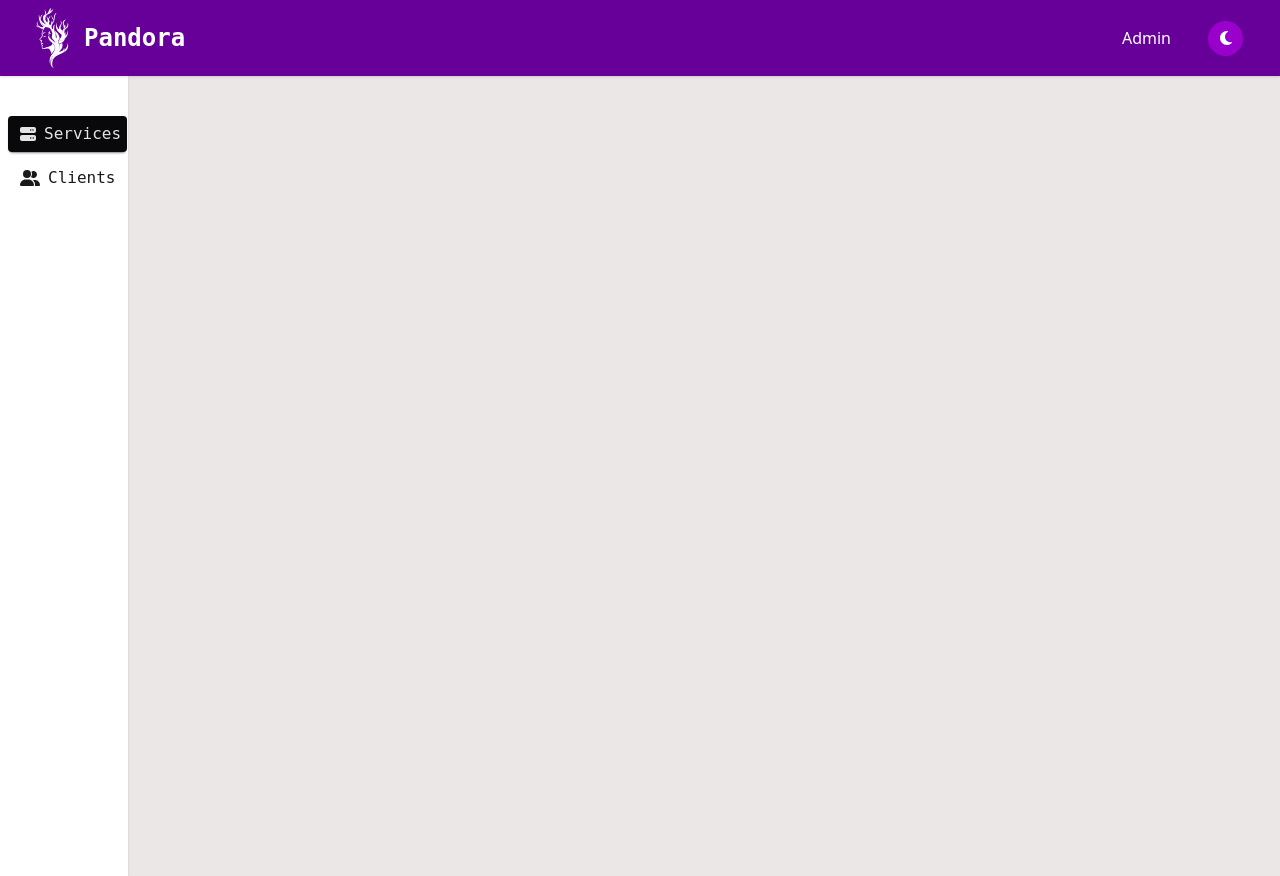
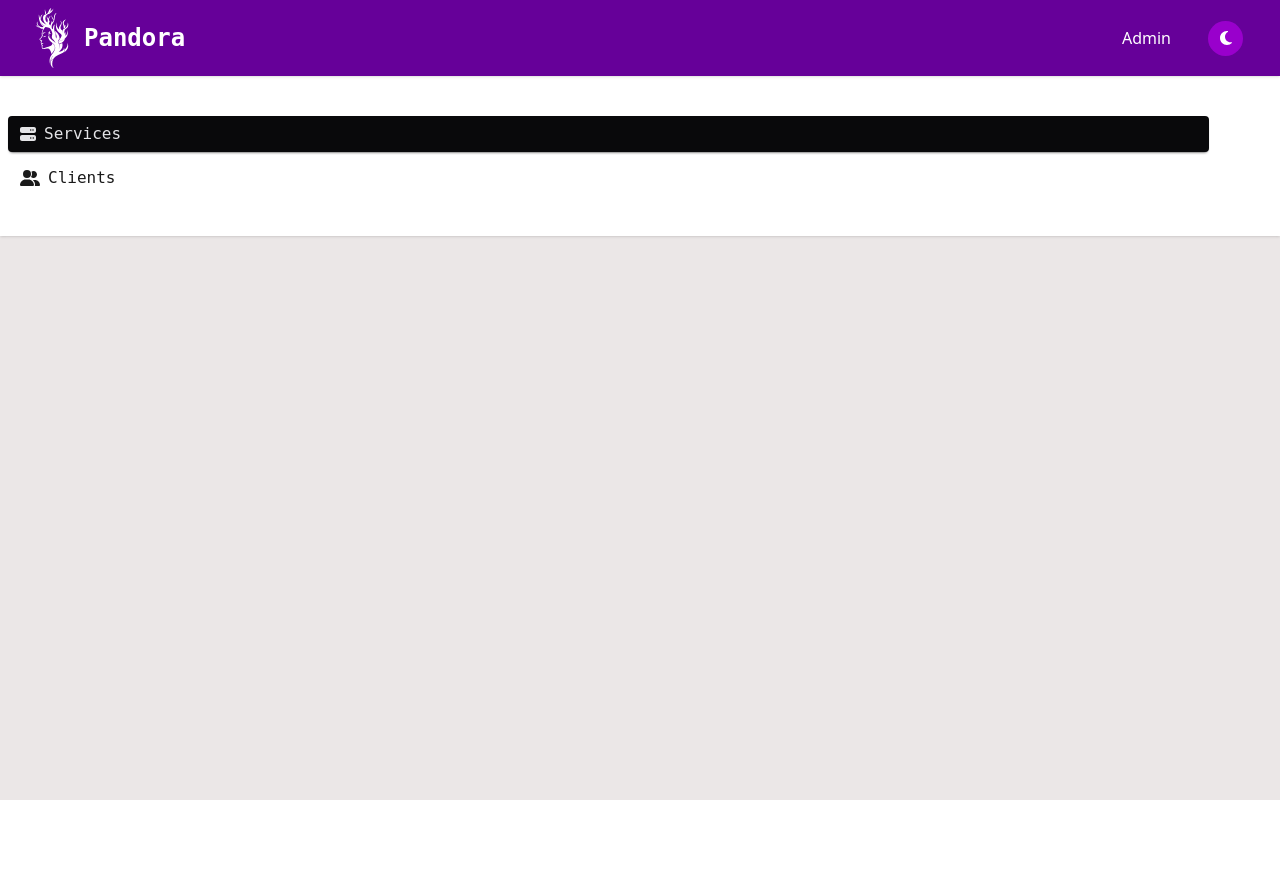
Before and after one commit to PandoraSuite/pandora-admin, a Vue app: page / in a window 1280 px wide. After the commit the page ends 800 px from the top, so only its background shows below. Built offline with nearby package versions, Linux system fonts and the light colour scheme.

Commit message:
:lipstick: style(style) Refactoring some styles for correctly layout rendering.

```diff
--- a/src/components/Header.vue
+++ b/src/components/Header.vue
@@ -1,6 +1,6 @@
 <template>
   <div
-    class="navbar bg-primary shadow-sm w-screen flex flex-row justify-between"
+    class="navbar bg-primary shadow-sm w-full flex flex-row justify-between"
   >
     <RouterLink to="/#" class="flex flex-row gap-3 ml-6 justify-center items-center">
       <img src="../../public/assets/white-logo-only.svg" alt="Pandora Logo" class="w-[40px] h-[60px]">
--- a/src/components/Sidebar.vue
+++ b/src/components/Sidebar.vue
@@ -1,7 +1,7 @@
 <template>
   <div>
     <ul
-      class="menu bg-sidebar w-[10%] min-h-screen overflow-x-hidden shadow-sm py-10 gap-2"
+      class="menu bg-sidebar w-full h-full overflow-x-hidden shadow-sm py-10 gap-2"
     >
       <li class="flex flex-row gap-1.5 content-center h-auto">
         <RouterLink to="#" class="w-[95%] menu-active">
```
